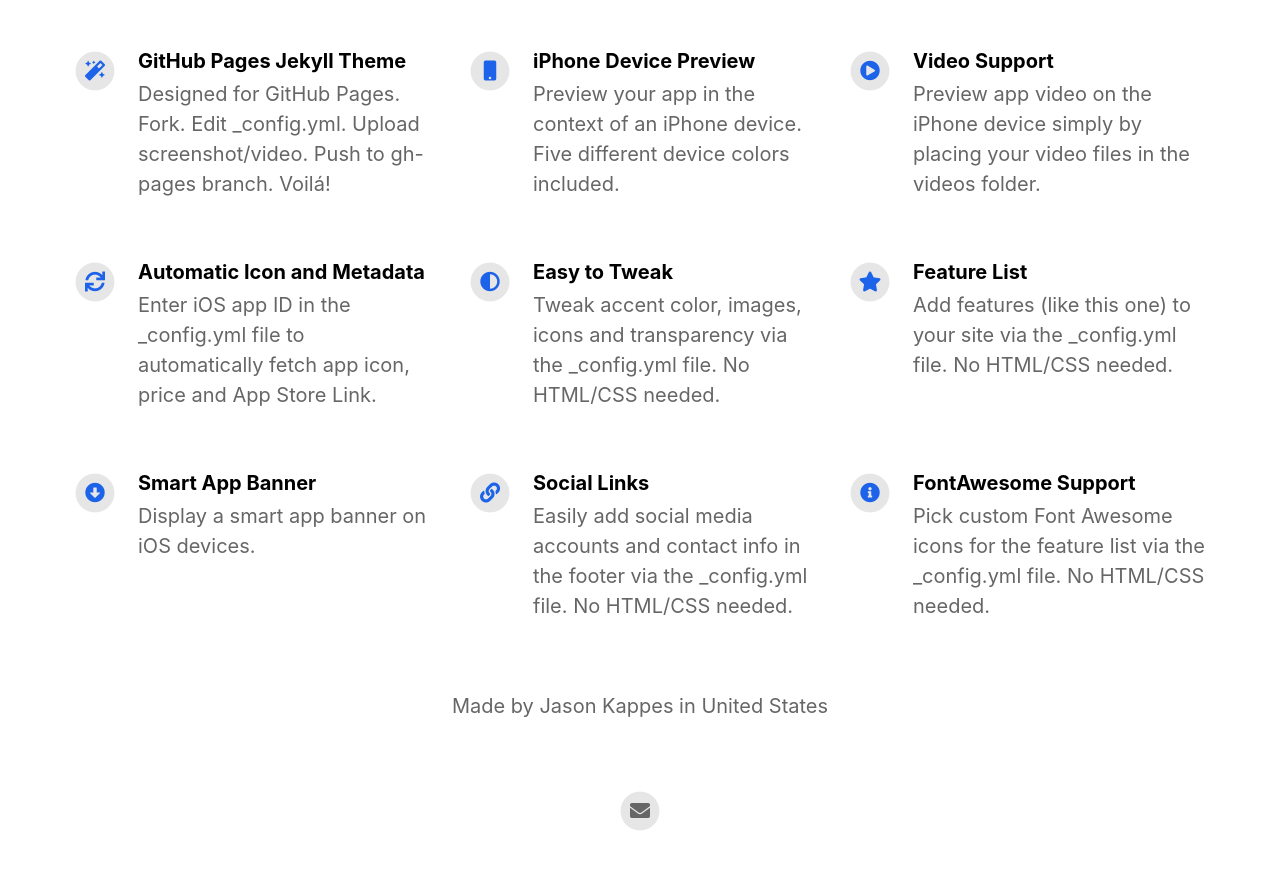
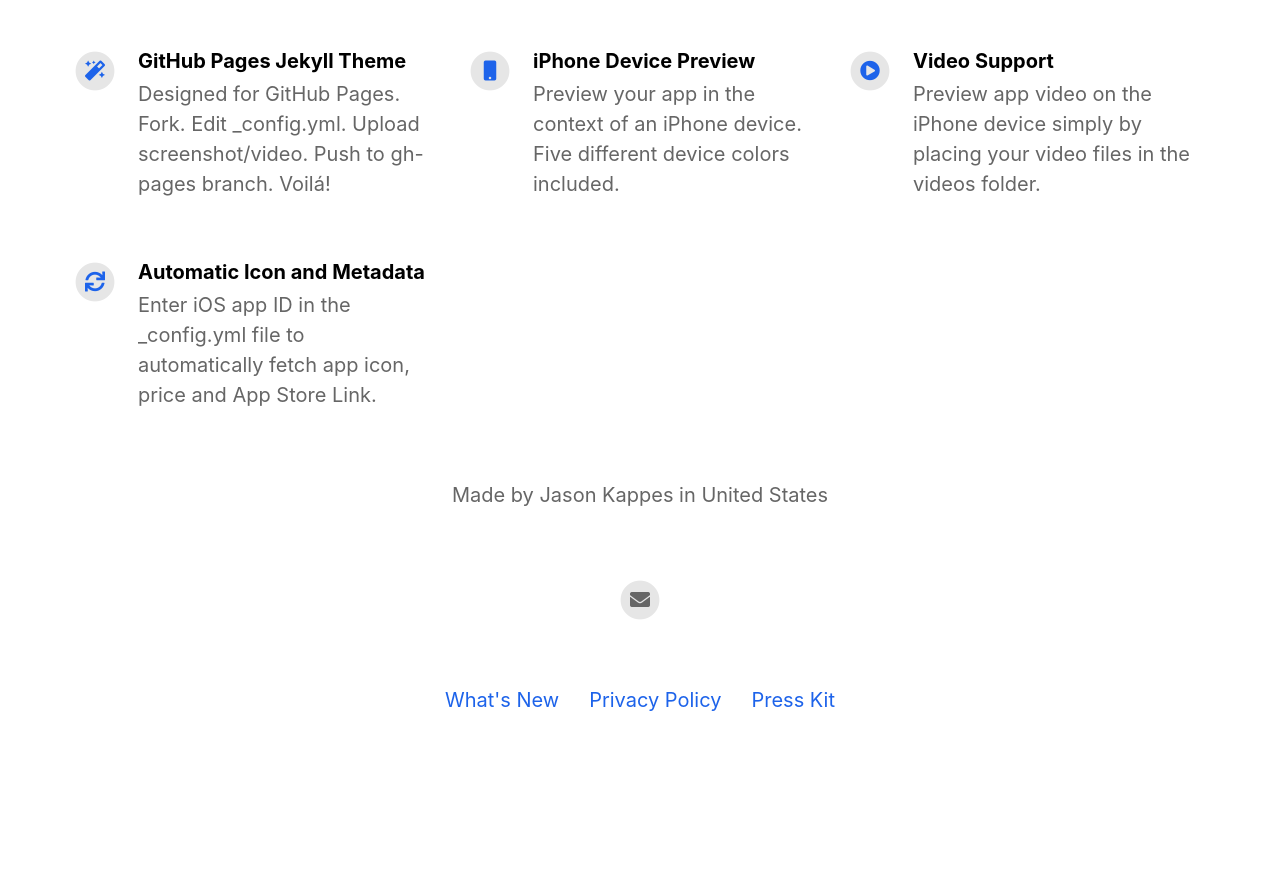
Before and after one commit to JasonKappes/NewcomerGamesWebsite, a Jekyll site: the page built from index.html, in a window 1280 px wide and 900 px high, scrolled down 1033 px. Shown: the top 869 px of the window. Built offline with Jekyll 4.4.1, drawn with Linux system fonts in a browser that asks for light colours; nearby versions of some CDN libraries; after the commit the page ends 1813 px from its top, so only the background shows below that; some of the changed text lies outside the part shown.

Commit message:
Update _config.yml

```diff
--- a/_config.yml
+++ b/_config.yml
@@ -1,19 +1,19 @@
 #page title
-page_title                                :                                           # Automatically populates with app name if not set and if iOS app ID is set. Otherwise enter manually.
+page_title                                : Kingdom Cards                                          # Automatically populates with app name if not set and if iOS app ID is set. Otherwise enter manually.
 
 # App Info
-ios_app_id                                : 1234793120                                # Required. Enter iOS app ID to automatically populate name, price and icons (e.g. 718043190).
-ios_app_country                           : us                                        # Required outside USA. Enter 2 letter country code as in https://en.wikipedia.org/wiki/ISO_3166-1_alpha-2
+ios_app_id                                :                                 # Required. Enter iOS app ID to automatically populate name, price and icons (e.g. 718043190).
+ios_app_country                           :                                         # Required outside USA. Enter 2 letter country code as in https://en.wikipedia.org/wiki/ISO_3166-1_alpha-2
 
 appstore_link                             :                                           # Automatically populates if not set and if iOS app ID is set. Otherwise enter manually.
 playstore_link                            :                                           # Enter Google Play Store URL.
-presskit_download_link                    : https://emilbaehr.com                                          # Enter a link to downloadable file or (e.g. public Dropbox link to a .zip file).
+presskit_download_link                    : http://www.newcomer-tech.com/                                        # Enter a link to downloadable file or (e.g. public Dropbox link to a .zip file).
                                                                                       # Or upload your press kit file to assets and set path accordingly (e.g. "assets/your_press_kit.zip").
 
 app_icon                                  : # assets/appicon.png                      # Automatically populates if not set and if iOS app ID is set.  Otherwise enter path to icon file manually.
 app_name                                  :                                           # Automatically populates if not set and if iOS app ID is set.  Otherwise enter manually.
 app_price                                 :                                           # Automatically populates if not set and if iOS app ID is set.  Otherwise enter manually.
-app_description                           : Write a short tagline for your app.
+app_description                           : Defend your kingdom and master learning
 
 enable_smart_app_banner                   : true                                      # Set to true to show a smart app banner at top of page on mobile devices.
 
@@ -50,30 +50,6 @@
   - title                                 : Automatic Icon and Metadata
     description                           : Enter iOS app ID in the _config.yml file to automatically fetch app icon, price and App Store Link.
     fontawesome_icon_name                 : sync
-
-  - title                                 : Easy to Tweak
-    description                           : Tweak accent color, images, icons and transparency via the _config.yml file. No HTML/CSS needed.
-    fontawesome_icon_name                 : adjust
-
-  - title                                 : Feature List
-    description                           : Add features (like this one) to your site via the _config.yml file. No HTML/CSS needed.
-    fontawesome_icon_name                 : star
-
-  - title                                 : Smart App Banner
-    description                           : Display a smart app banner on iOS devices.
-    fontawesome_icon_name                 : arrow-alt-circle-down
-
-  - title                                 : Social Links
-    description                           : Easily add social media accounts and contact info in the footer via the _config.yml file. No HTML/CSS needed.
-    fontawesome_icon_name                 : link
-
-  - title                                 : FontAwesome Support
-    description                           : Pick custom Font Awesome icons for the feature list via the _config.yml file. No HTML/CSS needed.
-    fontawesome_icon_name                 : info-circle
-
-  - title                                 : # New Feature Title
-    description                           : # New Feature Description
-    fontawesome_icon_name                 : # Enter Font Awesome icon name (e.g. star). Find icons on fontawesome.com/icons.
 
 
 
```
